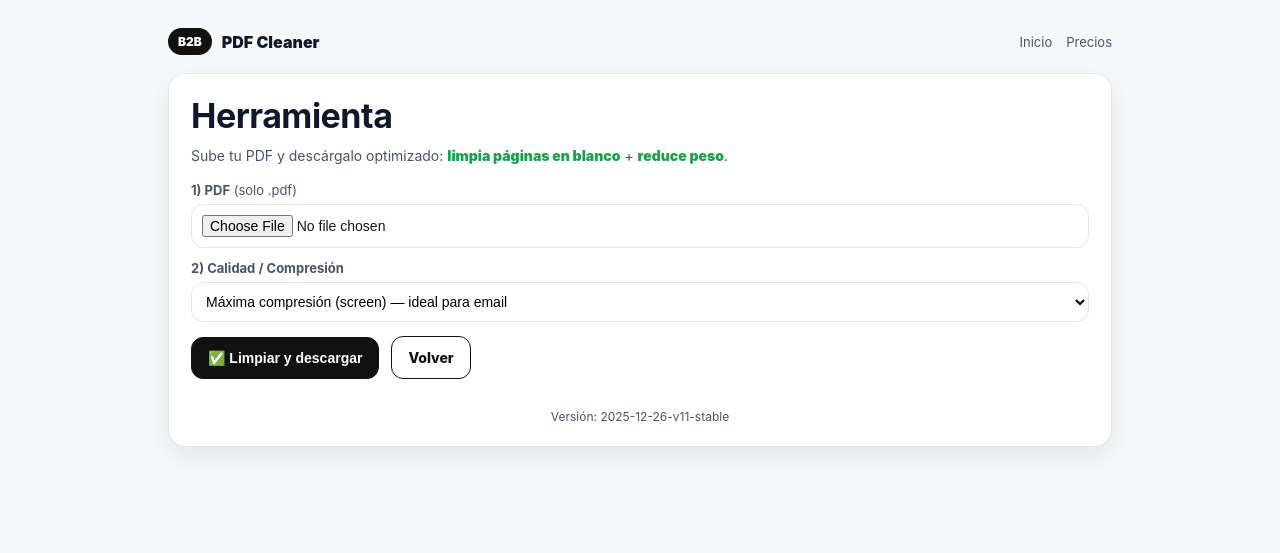
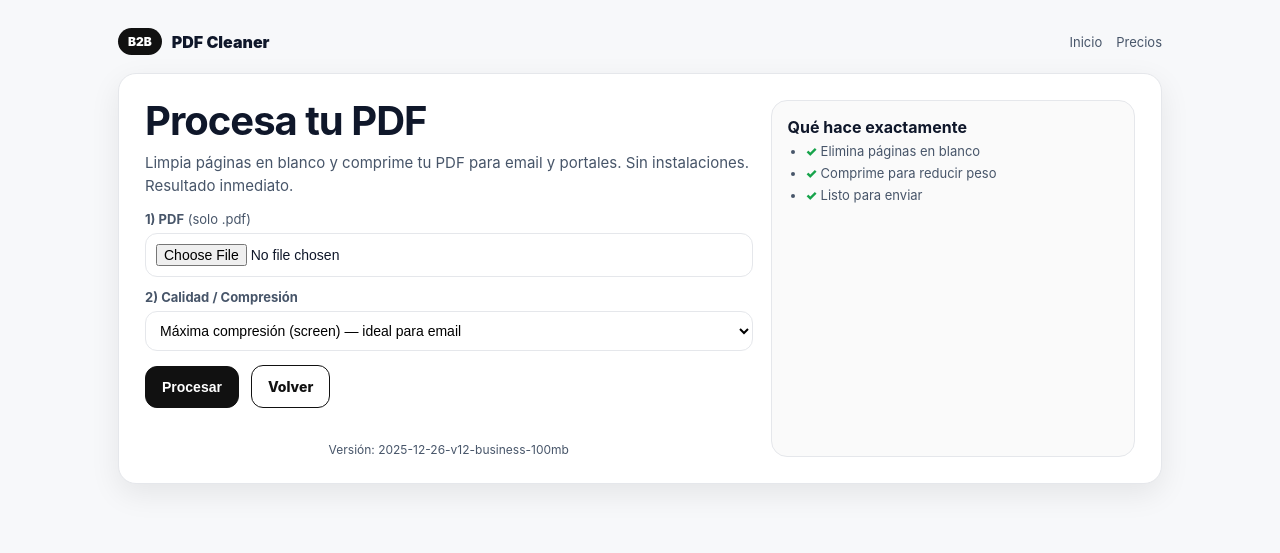
Before and after one commit to alejandropavia/pdf-cleaner, a FastAPI app: page /app in a window 1280 px wide. Shown: the top 553 px of the page. Run offline with FastAPI, Linux system fonts and the light colour scheme; some libraries are stand-ins or nearby versions.

Commit message:
business 100mb + spinner procesar

```diff
--- a/app.py
+++ b/app.py
@@ -6,12 +6,7 @@ from pathlib import Path
 from datetime import date
 
 from fastapi import FastAPI, UploadFile, File, Form, Request
-from fastapi.responses import (
-    HTMLResponse,
-    Response,
-    PlainTextResponse,
-    RedirectResponse,
-)
+from fastapi.responses import HTMLResponse, Response, PlainTextResponse, RedirectResponse
 
 import stripe
 
@@ -24,14 +19,14 @@ app = FastAPI(title="PDF Cleaner & Compressor")
 # =========
 # VERSION
 # =========
-APP_VERSION = "2025-12-26-v11-stable"
+APP_VERSION = "2025-12-26-v12-business-100mb"
 
 # =========
 # STRIPE
 # =========
 STRIPE_SECRET_KEY = os.getenv("STRIPE_SECRET_KEY", "")
-STRIPE_WEBHOOK_SECRET = os.getenv("STRIPE_WEBHOOK_SECRET", "")
-PUBLIC_BASE_URL = os.getenv("PUBLIC_BASE_URL", "")
+STRIPE_WEBHOOK_SECRET = os.getenv("STRIPE_WEBHOOK_SECRET", "")  # opcional
+PUBLIC_BASE_URL = os.getenv("PUBLIC_BASE_URL", "")  # ej: https://xxxxx.onrender.com
 STRIPE_PRICE_PRO = os.getenv("STRIPE_PRICE_PRO", "")
 STRIPE_PRICE_BUSINESS = os.getenv("STRIPE_PRICE_BUSINESS", "")
 
@@ -47,29 +42,36 @@ FREE_MONTHLY_LIMIT = 5
 PRO_MAX_MB = 15
 PRO_MONTHLY_LIMIT = 50
 
-BUSINESS_MAX_MB = 60
+BUSINESS_MAX_MB = 100   # ✅ SUBIDO A 100
 BUSINESS_MONTHLY_LIMIT = 200
 
 # =========
-# PATHS
+# FILES
 # =========
 BASE_DIR = Path(__file__).resolve().parent
 TEMPLATE_DIR = BASE_DIR / "templates"
 
 
 @app.on_event("startup")
-def startup():
+def _startup():
     init_db()
 
 
 # =========
-# HTML HELPERS
+# HTML RENDER (replace seguro)
 # =========
 def _read_template(name: str) -> str:
-    return (TEMPLATE_DIR / name).read_text(encoding="utf-8")
+    p = TEMPLATE_DIR / name
+    return p.read_text(encoding="utf-8")
 
 
 def _apply_vars(html: str) -> str:
+    """
+    Sustituye placeholders de negocio en DOS formatos:
+      {FREE_MAX_MB}
+      %%FREE_MAX_MB%%
+    y NO toca llaves del CSS.
+    """
     values = {
         "FREE_MONTHLY_LIMIT": str(FREE_MONTHLY_LIMIT),
         "FREE_MAX_MB": str(FREE_MAX_MB),
@@ -77,11 +79,12 @@ def _apply_vars(html: str) -> str:
         "PRO_MAX_MB": str(PRO_MAX_MB),
         "BUSINESS_MONTHLY_LIMIT": str(BUSINESS_MONTHLY_LIMIT),
         "BUSINESS_MAX_MB": str(BUSINESS_MAX_MB),
-        "APP_VERSION": APP_VERSION,
+        "APP_VERSION": str(APP_VERSION),
     }
-    for k, v in values.items():
-        html = html.replace(f"{{{k}}}", v)
-        html = html.replace(f"%%{k}%%", v)
+
+    for key, val in values.items():
+        html = html.replace(f"{{{key}}}", val)   # {KEY}
+        html = html.replace(f"%%{key}%%", val)   # %%KEY%%
     return html
 
 
@@ -90,8 +93,14 @@ def render_landing_html() -> str:
 
 
 def render_app_html(token: str = "") -> str:
+    """
+    Renderiza app.html y, si hay token, lo inyecta para que el formulario pueda enviarlo.
+    En app.html puedes usar %%TOKEN%% o {TOKEN}.
+    """
     html = _apply_vars(_read_template("app.html"))
-    return html.replace("%%TOKEN%%", token).replace("{TOKEN}", token)
+    token = token or ""
+    html = html.replace("%%TOKEN%%", token).replace("{TOKEN}", token)
+    return html
 
 
 # =========
@@ -109,12 +118,17 @@ def month_str() -> str:
 
 
 def plan_limits_for_token(token: str):
+    """
+    Devuelve (max_mb, monthly_limit, plan_name) según token en DB.
+    Si no hay token válido -> Free.
+    """
     if token:
         row = get_token(token)
         if row:
-            if row["plan"] == "pro":
+            plan = row["plan"]
+            if plan == "pro":
                 return PRO_MAX_MB, PRO_MONTHLY_LIMIT, "pro"
-            if row["plan"] == "business":
+            if plan == "business":
                 return BUSINESS_MAX_MB, BUSINESS_MONTHLY_LIMIT, "business"
     return FREE_MAX_MB, FREE_MONTHLY_LIMIT, "free"
 
@@ -125,7 +139,7 @@ def create_access_token(plan: str, email: str = "") -> str:
     return t
 
 
-def stripe_ready():
+def _ensure_stripe_ready():
     if not STRIPE_SECRET_KEY:
         return "STRIPE_SECRET_KEY"
     if not PUBLIC_BASE_URL:
@@ -146,70 +160,115 @@ def landing():
     return render_landing_html()
 
 
-@app.get("/app", response_class=HTMLResponse)
-def app_page(token: str = ""):
-    return render_app_html(token)
-
-
 @app.get("/free")
 def go_free():
-    return RedirectResponse("/app", status_code=303)
+    return RedirectResponse(url="/app", status_code=303)
 
 
 @app.get("/try")
 def go_try():
-    return RedirectResponse("/app", status_code=303)
+    return RedirectResponse(url="/app", status_code=303)
+
+
+@app.get("/app", response_class=HTMLResponse)
+def app_page(token: str = ""):
+    return HTMLResponse(render_app_html(token=token))
 
 
 # =========
-# STRIPE
+# STRIPE CHECKOUT
 # =========
 @app.get("/checkout/pro")
-def checkout_pro():
-    missing = stripe_ready()
+def checkout_pro(request: Request):
+    missing = _ensure_stripe_ready()
     if missing or not STRIPE_PRICE_PRO:
-        return HTMLResponse(f"❌ Stripe mal configurado: {missing}", 500)
+        return HTMLResponse(
+            f"❌ Stripe no está configurado. Revisa {missing or 'STRIPE_PRICE_PRO'}.",
+            status_code=500,
+        )
+
+    success_url = f"{PUBLIC_BASE_URL}/success?session_id={{CHECKOUT_SESSION_ID}}"
+    cancel_url = f"{PUBLIC_BASE_URL}/#precios"
 
     session = stripe.checkout.Session.create(
         mode="subscription",
         line_items=[{"price": STRIPE_PRICE_PRO, "quantity": 1}],
-        success_url=f"{PUBLIC_BASE_URL}/success?session_id={{CHECKOUT_SESSION_ID}}",
-        cancel_url=f"{PUBLIC_BASE_URL}/#precios",
+        success_url=success_url,
+        cancel_url=cancel_url,
     )
     return RedirectResponse(session.url, status_code=303)
 
 
 @app.get("/checkout/business")
-def checkout_business():
-    missing = stripe_ready()
+def checkout_business(request: Request):
+    missing = _ensure_stripe_ready()
     if missing or not STRIPE_PRICE_BUSINESS:
-        return HTMLResponse(f"❌ Stripe mal configurado: {missing}", 500)
+        return HTMLResponse(
+            f"❌ Stripe no está configurado. Revisa {missing or 'STRIPE_PRICE_BUSINESS'}.",
+            status_code=500,
+        )
+
+    success_url = f"{PUBLIC_BASE_URL}/success?session_id={{CHECKOUT_SESSION_ID}}"
+    cancel_url = f"{PUBLIC_BASE_URL}/#precios"
 
     session = stripe.checkout.Session.create(
         mode="subscription",
         line_items=[{"price": STRIPE_PRICE_BUSINESS, "quantity": 1}],
-        success_url=f"{PUBLIC_BASE_URL}/success?session_id={{CHECKOUT_SESSION_ID}}",
-        cancel_url=f"{PUBLIC_BASE_URL}/#precios",
+        success_url=success_url,
+        cancel_url=cancel_url,
     )
     return RedirectResponse(session.url, status_code=303)
 
 
 @app.get("/success")
 def success(session_id: str = ""):
+    """
+    Verifica la sesión, detecta el plan y crea un token PERSISTENTE en SQLite.
+    Luego redirige a /app?token=...
+    """
     if not (STRIPE_SECRET_KEY and session_id):
-        return HTMLResponse("Pago recibido.")
+        return HTMLResponse("✅ Pago recibido. (No se pudo verificar session_id.)")
 
-    sess = stripe.checkout.Session.retrieve(session_id, expand=["line_items"])
-    items = sess["line_items"]["data"]
+    try:
+        sess = stripe.checkout.Session.retrieve(session_id, expand=["line_items"])
 
-    plan = "pro"
-    if items and items[0]["price"]["id"] == STRIPE_PRICE_BUSINESS:
-        plan = "business"
+        plan = "pro"
+        try:
+            items = sess["line_items"]["data"]
+            if items and items[0]["price"]["id"] == STRIPE_PRICE_BUSINESS:
+                plan = "business"
+            elif items and items[0]["price"]["id"] == STRIPE_PRICE_PRO:
+                plan = "pro"
+        except Exception:
+            pass
 
-    email = (sess.get("customer_details") or {}).get("email") or ""
-    token = create_access_token(plan, email)
+        email = (sess.get("customer_details") or {}).get("email") or ""
+        token = create_access_token(plan=plan, email=email)
 
-    return RedirectResponse(f"/app?token={token}", status_code=303)
+        return RedirectResponse(url=f"/app?token={token}", status_code=303)
+
+    except Exception as e:
+        return HTMLResponse(f"✅ Pago recibido, pero error verificando Stripe:\n\n{e}")
+
+
+@app.post("/stripe/webhook")
+async def stripe_webhook(request: Request):
+    """
+    Opcional para futuro (cancelaciones/renovaciones).
+    Para el MVP no dependemos de esto.
+    """
+    if not (STRIPE_WEBHOOK_SECRET and STRIPE_SECRET_KEY):
+        return Response(status_code=200)
+
+    payload = await request.body()
+    sig = request.headers.get("stripe-signature", "")
+
+    try:
+        _ = stripe.Webhook.construct_event(payload, sig, STRIPE_WEBHOOK_SECRET)
+    except Exception:
+        return Response(status_code=400)
+
+    return Response(status_code=200)
 
 
 # =========
@@ -222,51 +281,81 @@ async def process(
     quality: str = Form("screen"),
     token: str = Form(""),
 ):
-    if not file.filename.lower().endswith(".pdf"):
-        return HTMLResponse("❌ Solo PDFs.", 400)
+    # 1) Validación extensión
+    if not (file.filename or "").lower().endswith(".pdf"):
+        return HTMLResponse("❌ Solo se aceptan PDFs.", status_code=400)
 
-    if quality not in {"screen", "ebook", "printer"}:
+    # 2) Calidad
+    allowed_qualities = {"screen", "ebook", "printer"}
+    if quality not in allowed_qualities:
         quality = "screen"
 
-    max_mb, monthly_limit, plan = plan_limits_for_token(token)
-    month = month_str()
+    # 3) Plan + límites
+    max_mb, monthly_limit, plan_name = plan_limits_for_token(token)
+    m = month_str()
 
-    if plan == "free":
-        key_type, key_value = "ip", get_client_ip(request)
+    if plan_name == "free":
+        key_type = "ip"
+        key_value = get_client_ip(request)
     else:
-        key_type, key_value = "token", token
+        key_type = "token"
+        key_value = token
 
-    if get_used(key_type, key_value, month) >= monthly_limit:
-        return HTMLResponse("❌ Límite mensual alcanzado.", 429)
+    used = get_used(key_type, key_value, m)
+    if used >= monthly_limit:
+        if plan_name == "free":
+            return HTMLResponse(f"Has alcanzado el límite Gratis ({FREE_MONTHLY_LIMIT} PDFs/mes).", status_code=429)
+        if plan_name == "pro":
+            return HTMLResponse(f"Has alcanzado el límite Pro ({PRO_MONTHLY_LIMIT} PDFs/mes).", status_code=429)
+        return HTMLResponse(f"Has alcanzado el límite Business ({BUSINESS_MONTHLY_LIMIT} PDFs/mes).", status_code=429)
 
+    # 4) Tamaño max
     data_in = await file.read()
     original_bytes = len(data_in)
 
     if original_bytes > max_mb * 1024 * 1024:
-        return HTMLResponse(f"❌ Máximo {max_mb} MB.", 413)
+        if plan_name == "free":
+            return HTMLResponse(f"Has superado el límite Gratis ({FREE_MAX_MB} MB).", status_code=413)
+        if plan_name == "pro":
+            return HTMLResponse(f"Has superado el límite Pro ({PRO_MAX_MB} MB).", status_code=413)
+        return HTMLResponse(f"Has superado el límite Business ({BUSINESS_MAX_MB} MB).", status_code=413)
 
+    job_id = str(uuid.uuid4())
+
+    # por si clean_pdf falla antes de devolver stats
     stats = {"total": "", "removed": ""}
 
-    with tempfile.TemporaryDirectory() as tmp:
-        tmp = Path(tmp)
-        inp = tmp / "in.pdf"
-        cleaned = tmp / "clean.pdf"
-        outp = tmp / "out.pdf"
+    with tempfile.TemporaryDirectory() as tmpdir:
+        tmpdir = Path(tmpdir)
+        inp = tmpdir / f"{job_id}_input.pdf"
+        cleaned = tmpdir / f"{job_id}_cleaned.pdf"
+        outp = tmpdir / f"{job_id}_output.pdf"
 
         inp.write_bytes(data_in)
 
-        stats = clean_pdf(str(inp), str(cleaned))
-        compress_with_ghostscript(str(cleaned), str(outp), quality)
+        try:
+            stats = clean_pdf(str(inp), str(cleaned))
+            compress_with_ghostscript(str(cleaned), str(outp), quality)
 
-        data_out = outp.read_bytes()
-        final_bytes = len(data_out)
+            if not outp.exists():
+                return HTMLResponse("❌ No se generó el archivo final.", status_code=500)
 
-    reduction_pct = (
-        0.0 if original_bytes == 0
-        else max(0.0, (1 - final_bytes / original_bytes) * 100)
-    )
+            data_out = outp.read_bytes()
+            final_bytes = len(data_out)
 
-    inc_used(key_type, key_value, month)
+        except FileNotFoundError:
+            return HTMLResponse("❌ Error: Ghostscript no está disponible en el servidor.", status_code=500)
+        except Exception as e:
+            return HTMLResponse(f"❌ Error procesando el PDF:\n\n{e}", status_code=500)
+
+    # 5) % reducción
+    if original_bytes <= 0:
+        reduction_pct = 0.0
+    else:
+        reduction_pct = max(0.0, (1.0 - (final_bytes / original_bytes)) * 100.0)
+
+    # 6) Cuenta uso (solo si todo OK)
+    inc_used(key_type, key_value, m)
 
     return Response(
         content=data_out,
--- a/templates/app.html
+++ b/templates/app.html
@@ -14,17 +14,21 @@
     body{margin:0;background:var(--bg);color:var(--text);
       font-family:-apple-system,BlinkMacSystemFont,"Segoe UI",Roboto,Arial}
     a{color:inherit;text-decoration:none}
-    .wrap{max-width:980px;margin:0 auto;padding:28px 18px 70px}
+    .wrap{max-width:1080px;margin:0 auto;padding:28px 18px 70px}
     .top{display:flex;align-items:center;justify-content:space-between;gap:14px}
     .brand{display:flex;align-items:center;gap:10px;font-weight:900}
     .badge{font-size:12px;padding:6px 10px;border-radius:999px;background:#111;color:#fff}
     .nav{display:flex;gap:14px;font-size:13px;color:var(--muted)}
 
-    .card{margin-top:18px;background:var(--card);border:1px solid var(--line);
-      border-radius:18px;padding:22px;box-shadow:var(--shadow)}
-
-    h1{margin:0 0 10px;font-size:34px;line-height:1.15;letter-spacing:-0.5px}
-    .sub{margin:0 0 16px;color:var(--muted);font-size:14px;line-height:1.5}
+    .hero{
+      margin-top:18px;background:var(--card);border:1px solid var(--line);
+      border-radius:18px;padding:26px;box-shadow:var(--shadow);
+      display:grid;grid-template-columns:1.25fr 0.75fr;gap:18px
+    }
+    @media(max-width:900px){.hero{grid-template-columns:1fr}}
+    h1{margin:0 0 10px;font-size:40px;line-height:1.05;letter-spacing:-1px}
+    @media(max-width:520px){h1{font-size:32px}}
+    .sub{margin:0 0 14px;color:var(--muted);font-size:15px;line-height:1.5}
 
     .field{display:flex;flex-direction:column;gap:6px;margin:12px 0}
     label{font-size:13px;color:var(--muted)}
@@ -33,9 +37,12 @@
       font-size:14px;
     }
 
-    .row{display:flex;gap:12px;flex-wrap:wrap;align-items:center;margin-top:14px}
-    .btn{border-radius:12px;padding:12px 16px;border:1px solid #111;
-      font-weight:800;font-size:14px;cursor:pointer;display:inline-flex;align-items:center;gap:8px}
+    .ctaRow{display:flex;gap:12px;flex-wrap:wrap;align-items:center;margin-top:14px}
+    .btn{
+      border-radius:12px;padding:12px 16px;border:1px solid #111;
+      font-weight:800;font-size:14px;cursor:pointer;
+      display:inline-flex;align-items:center;gap:10px;
+    }
     .btn.primary{background:var(--btn);color:#fff}
     .btn.secondary{background:var(--btn2);color:#111}
 
@@ -55,7 +62,24 @@
       line-height:1.6;
     }
     .result b{color:var(--text)}
-    .footer{margin-top:18px;text-align:center;color:var(--muted);font-size:12px}
+    .check{color:var(--ok);font-weight:900}
+
+    .proof{border:1px solid var(--line);border-radius:16px;padding:16px;background:#fafafa}
+    .proof b{display:block;margin-bottom:6px}
+    .proof ul{margin:0;padding-left:18px;color:var(--muted);font-size:13px}
+    .proof li{margin:6px 0}
+
+    .footer{margin-top:22px;text-align:center;color:var(--muted);font-size:12px}
+
+    /* ✅ spinner */
+    .spinner{
+      width:14px;height:14px;border-radius:50%;
+      border:2px solid rgba(255,255,255,0.35);
+      border-top-color:#fff;
+      animation:spin 0.8s linear infinite;
+      display:inline-block;
+    }
+    @keyframes spin{to{transform:rotate(360deg)}}
   </style>
 
   <script>
@@ -76,14 +100,17 @@
       const result = document.getElementById("result");
       const download = document.getElementById("downloadLink");
 
+      // reset UI
       result.classList.add("hidden");
       download.classList.add("hidden");
       download.href = "#";
       download.textContent = "";
 
+      // botón loading
       btn.disabled = true;
-      btn.style.opacity = "0.7";
-      status.textContent = "Procesando… (si el PDF es grande puede tardar unos segundos)";
+      btn.style.opacity = "0.8";
+      btn.innerHTML = `<span class="spinner"></span> Procesando…`;
+      status.textContent = ""; // ✅ no queremos “procesando” abajo, solo en el botón
 
       try{
         const fd = new FormData(form);
@@ -96,12 +123,9 @@
         if(!res.ok){
           const txt = await res.text();
           status.innerHTML = `<span class="danger">Error:</span> ${txt}`;
-          btn.disabled = false;
-          btn.style.opacity = "1";
           return;
         }
 
-        // headers
         const inBytes = res.headers.get("x-input-bytes");
         const outBytes = res.headers.get("x-output-bytes");
         const reduction = res.headers.get("x-reduction-pct");
@@ -111,7 +135,7 @@
         const blob = await res.blob();
         const url = URL.createObjectURL(blob);
 
-        // filename (si viene en content-disposition)
+        // filename
         let filename = "output.pdf";
         const cd = res.headers.get("content-disposition") || "";
         const m = cd.match(/filename="([^"]+)"/);
@@ -122,9 +146,9 @@
         download.textContent = `⬇️ Descargar ${filename}`;
         download.classList.remove("hidden");
 
-        // pinta resultado
+        // resultado minimal + tick verde
         const parts = [];
-        if(reduction !== null) parts.push(`<b>Reducción:</b> <span class="ok">${reduction}%</span>`);
+        if(reduction !== null) parts.push(`<span class="check">✓</span> <b>Reducción:</b> <span class="ok">${reduction}%</span>`);
         if(inBytes !== null && outBytes !== null){
           parts.push(`<b>Tamaño:</b> ${fmtBytes(inBytes)} → ${fmtBytes(outBytes)}`);
         }
@@ -140,6 +164,7 @@
       }finally{
         btn.disabled = false;
         btn.style.opacity = "1";
+        btn.innerHTML = `Procesar`;
       }
     }
   </script>
@@ -155,14 +180,15 @@
       </div>
     </div>
 
-    <div class="card">
-      <h1>Herramienta</h1>
+    <section class="hero">
+      <div>
+        <h1>Procesa tu PDF</h1>
         <p class="sub">
-        Sube tu PDF y descárgalo optimizado: <span class="ok">limpia páginas en blanco</span> + <span class="ok">reduce peso</span>.
+          Limpia páginas en blanco y comprime tu PDF para email y portales.
+          Sin instalaciones. Resultado inmediato.
         </p>
 
         <form id="pdfForm" onsubmit="handleSubmit(event)" enctype="multipart/form-data">
-        <!-- ✅ token (inyectado por app.py cuando entras con /app?token=...) -->
           <input type="hidden" name="token" value="%%TOKEN%%">
 
           <div class="field">
@@ -179,8 +205,8 @@
             </select>
           </div>
 
-        <div class="row">
-          <button id="submitBtn" class="btn primary" type="submit">✅ Limpiar y descargar</button>
+          <div class="ctaRow">
+            <button id="submitBtn" class="btn primary" type="submit">Procesar</button>
             <a class="btn secondary" href="/">Volver</a>
           </div>
 
@@ -188,13 +214,23 @@
 
           <div id="result" class="result hidden"></div>
 
-        <div class="row" style="margin-top:12px;">
+          <div class="ctaRow" style="margin-top:12px;">
             <a id="downloadLink" class="btn primary hidden" href="#">⬇️ Descargar</a>
           </div>
 
           <div class="footer">Versión: {APP_VERSION}</div>
         </form>
       </div>
+
+      <div class="proof">
+        <b>Qué hace exactamente</b>
+        <ul>
+          <li><span class="check">✓</span> Elimina páginas en blanco</li>
+          <li><span class="check">✓</span> Comprime para reducir peso</li>
+          <li><span class="check">✓</span> Listo para enviar</li>
+        </ul>
+      </div>
+    </section>
   </div>
 </body>
 </html>
--- a/templates/landing.html
+++ b/templates/landing.html
@@ -142,7 +142,7 @@
         <div class="price">15€ / mes</div>
         <ul>
           <li>Hasta <b>%%BUSINESS_MONTHLY_LIMIT%% PDFs/mes</b></li>
-          <li><b>MB “ilimitados”</b> (práctico)</li>
+          <li>Máx. <b>%%BUSINESS_MAX_MB%% MB</b> por PDF</li>
           <li>Prioridad alta</li>
         </ul>
         <div class="planCta">
```
Lines whose indentation alone changed are shown as unchanged.
